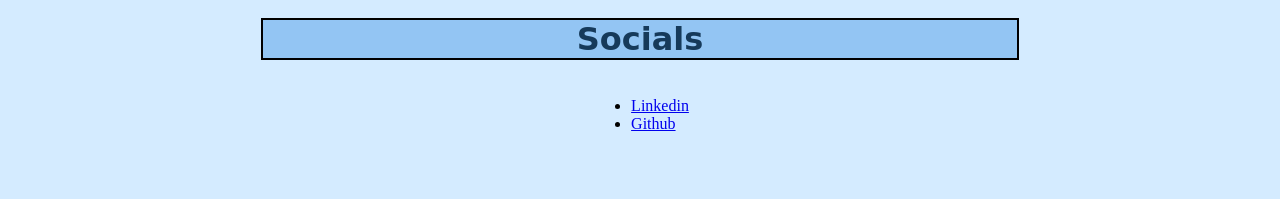
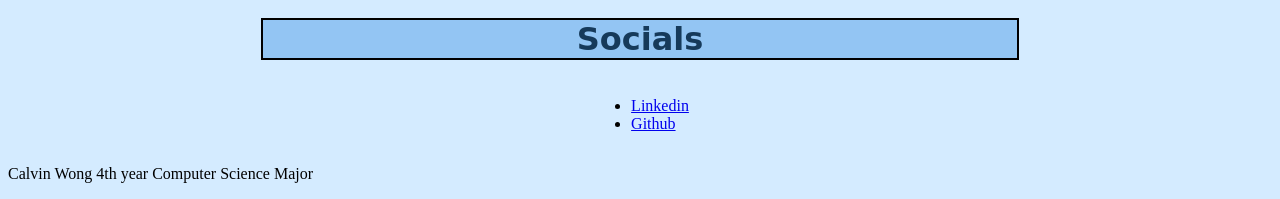
Before and after one commit to cjmwong/personal-website, a plain HTML site: page index.html in a window 1280 px wide. Shown: the part 1457-1656 px from the top of the page. Before the commit the page ends 1614 px from the top, so only its background shows below. Drawn offline with Linux system fonts and the light colour scheme.

Commit message:
added footer to index.html

```diff
--- a/index.html
+++ b/index.html
@@ -85,5 +85,8 @@
                 </ul>
             </div>
         </a>
+        <footer>
+            <p>Calvin Wong 4th year Computer Science Major</p>
+        </footer>
     </body>
 </html>
```
